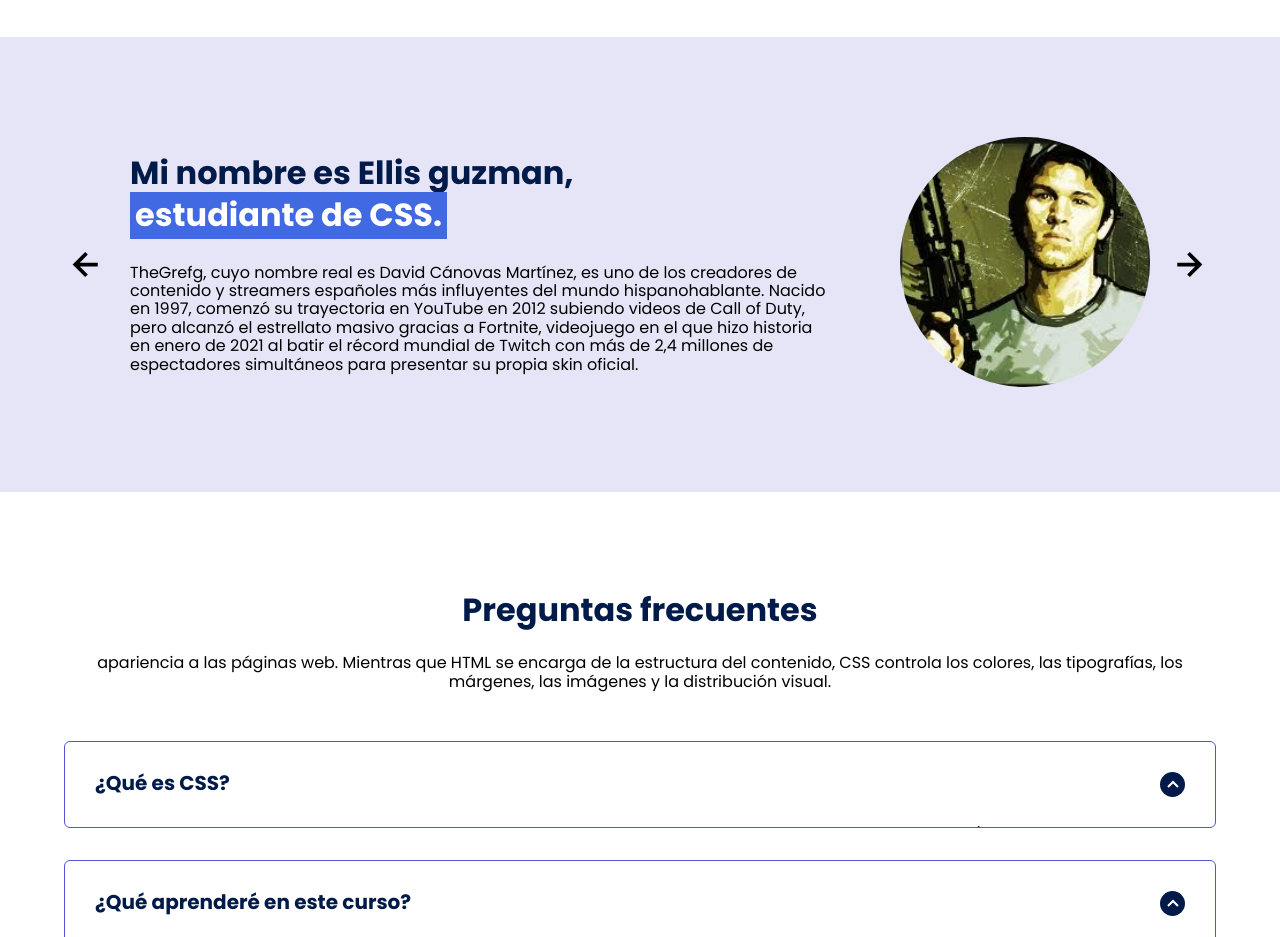
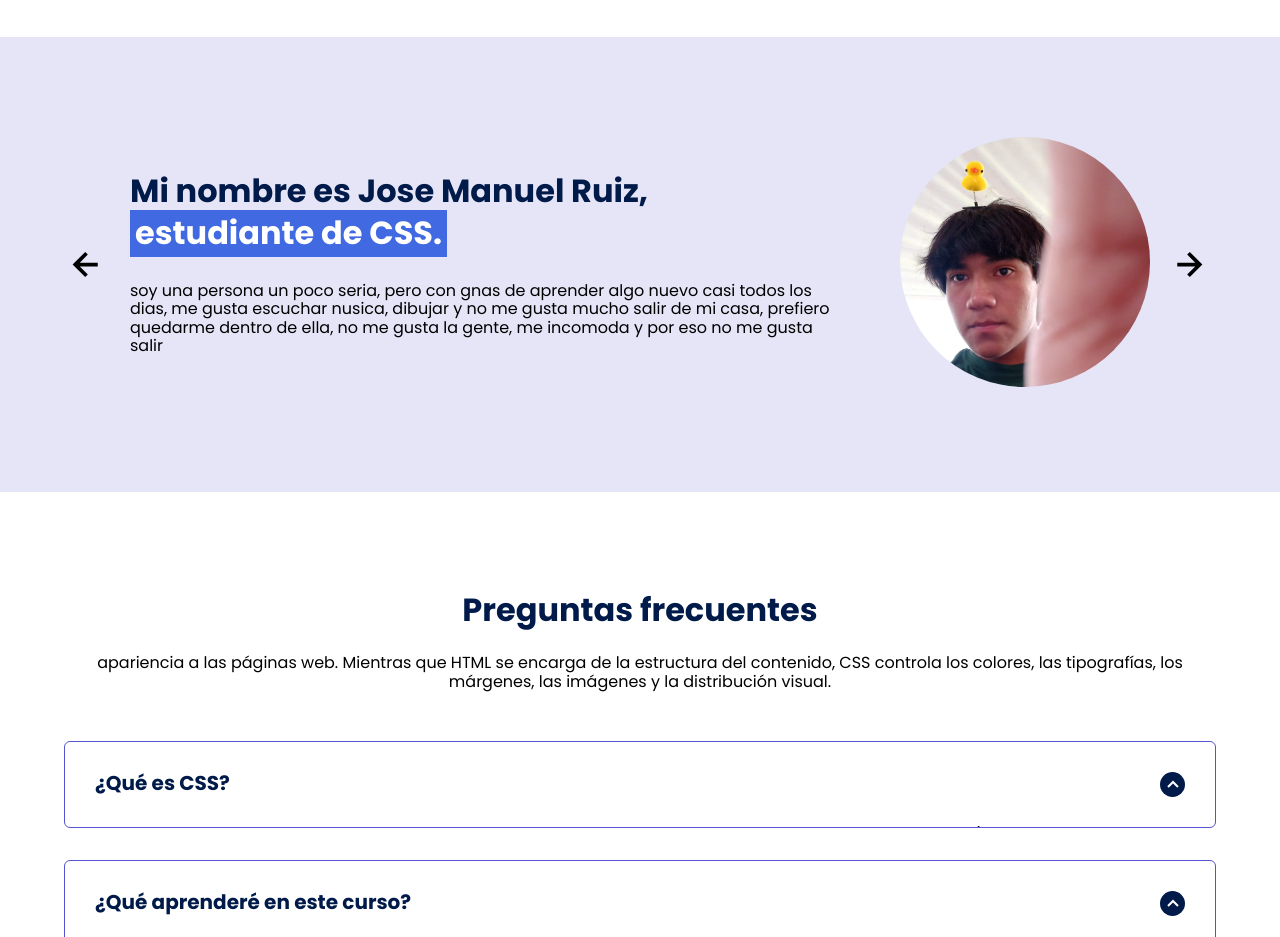
Before and after one commit to ManuelRuiz777/ManuelRuiz777.github.io, a plain HTML site: page index.html in a window 1280 px wide. Shown: the part 2700-3637 px from the top of the page. Drawn offline with Linux system fonts and the light colour scheme.

Commit message:
Update index.html
actualice mi pagina

```diff
--- a/index.html
+++ b/index.html
@@ -173,16 +173,15 @@
 
                 <section class="testimony__body testimony__body--show" data-id="1" id="Blog">
                     <div class="testimony__texts">
-                        <h2 class="subtitle">Mi nombre es Ellis guzman,<span class="testimony__course">estudiante
+                        <h2 class="subtitle">Mi nombre es Jose Manuel Ruiz,<span class="testimony__course">estudiante
                                 de CSS.</span></h2>
-                        <p class="testimony__review">TheGrefg, cuyo nombre real es David Cánovas Martínez, es uno de los creadores de contenido y streamers
-                            españoles más influyentes del mundo hispanohablante. Nacido en 1997, comenzó su trayectoria en YouTube en 2012 subiendo videos
-                            de Call of Duty, pero alcanzó el estrellato masivo gracias a Fortnite, videojuego en el que hizo historia en enero de 2021
-                            al batir el récord mundial de Twitch con más de 2,4 millones de espectadores simultáneos para presentar su propia skin oficial.</p>
+                        <p class="testimony__review">soy una persona un poco seria, pero con gnas de aprender algo nuevo casi todos los dias, me gusta escuchar
+                        nusica, dibujar y no me gusta mucho salir de mi casa, prefiero quedarme dentro de ella, no me gusta
+                        la gente, me incomoda y por eso no me gusta salir</p>
                     </div>
 
                     <figure class="testimony__picture">
-                        <img src="./images/face.png" class="testimony__img">
+                        <img src="./images/ruizf.jpeg" class="testimony__img">
                     </figure>
                 </section>
 
```
